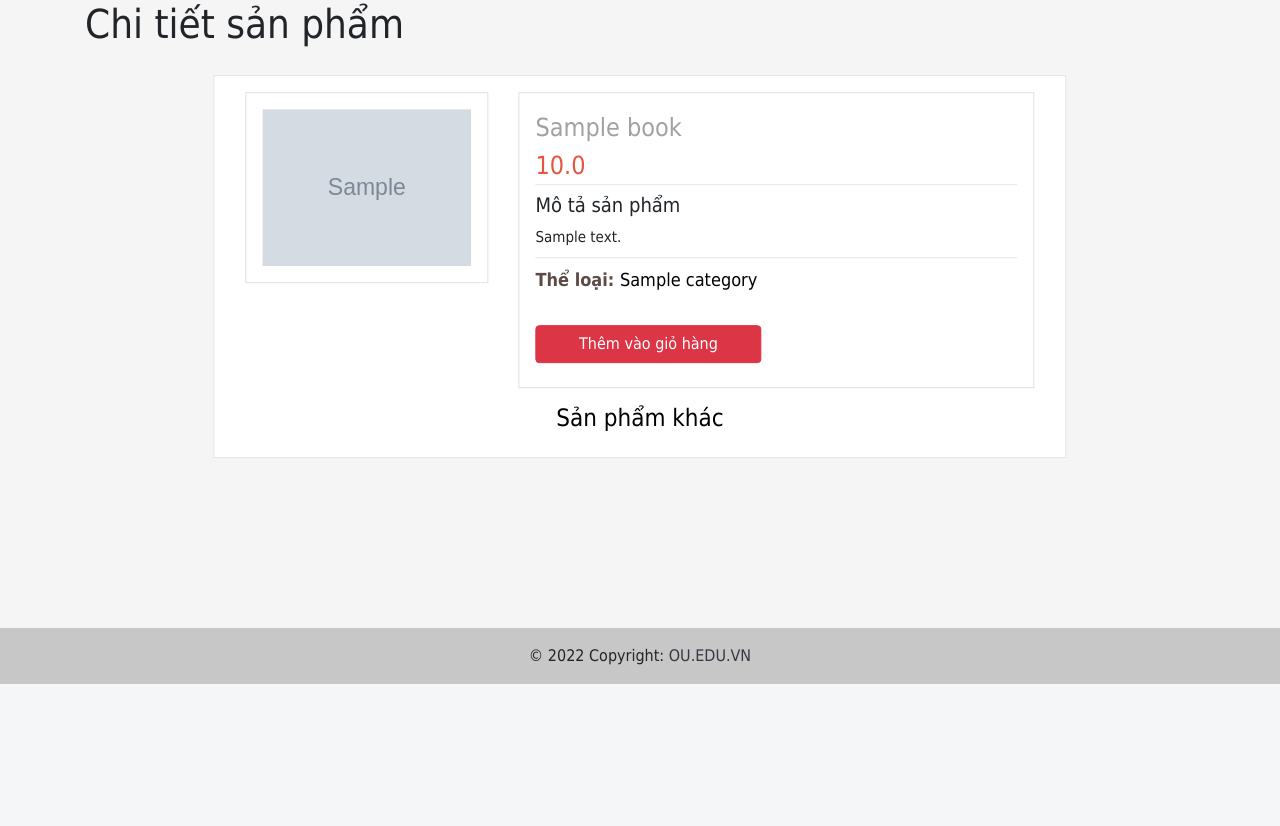
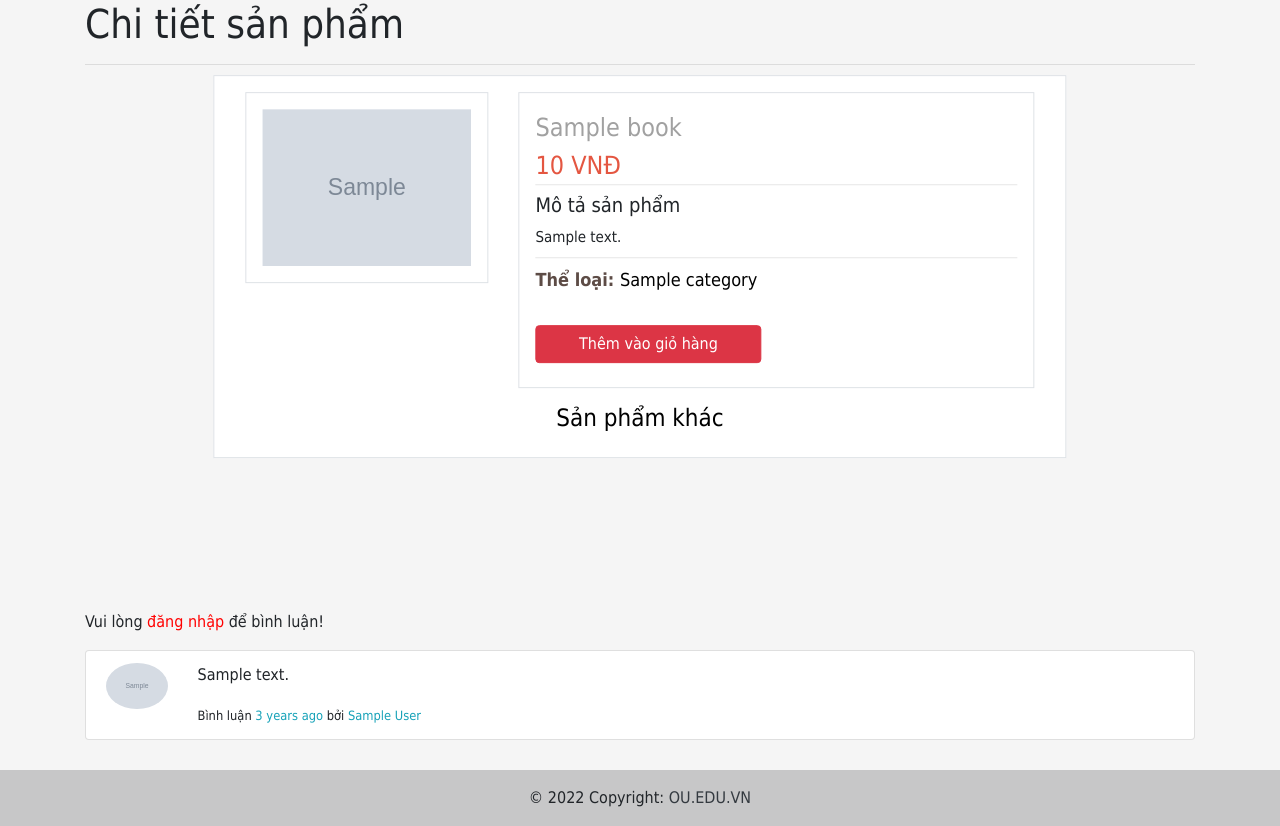
Before and after one commit to tdkhoa2002/quanlynhasach, a Flask app: page /books/1 in a window 1280 px wide. Shown: the part 178-1004 px from the top of the page. Before the commit the page ends 862 px from the top, so only its background shows below. Run offline with Flask 3, Linux system fonts and the light colour scheme; tables that the repository leaves empty hold one stand-in row (values such as "Sample post"); grey boxes marked "Sample" are stand-in pictures; some libraries are stand-ins or nearby versions.

Commit message:
add comment

```diff
--- a/managementbook/index.py
+++ b/managementbook/index.py
@@ -87,7 +87,8 @@
                     res = cloudinary.uploader.upload(avatar)
                     avatar_path = res['secure_url']
 
-                utils.add_user(name=name, username=username, phone=phone, password=password, email=email, avatar=avatar_path)
+                utils.add_user(name=name, username=username, phone=phone, password=password, email=email,
+                               avatar=avatar_path)
                 return redirect(url_for('index'))
             else:
                 err_msg = "Xác nhận mật khẩu không đúng"
@@ -166,7 +167,7 @@
 
 @app.route('/api/cart/<book_id>', methods=['DELETE'])  # /api/cart/${book_id}
 def delete_cart(book_id):
-    key = app.config['CART_KEY'] # 'cart'
+    key = app.config['CART_KEY']  # 'cart'
     cart = session.get(key)
 
     if cart and book_id in cart:
@@ -175,6 +176,45 @@
     session[key] = cart
 
     return jsonify(utils.cart_stats(cart=cart))
+
+
+@app.route('/api/books/<book_id>/comments')  # /api/products/<book_id>/comments
+def comments(book_id):
+    data = []
+    for cmt in utils.load_comments(book_id=book_id):
+        data.append({
+            'id': cmt.id,
+            'content': cmt.content,
+            'created_date': str(cmt.created_date),
+            'user': {
+                'name': cmt.user.name,
+                'avatar': cmt.user.avatar
+            }
+        })
+
+    return jsonify(data)
+
+
+@app.route('/api/books/<book_id>/comments', methods=['post'])
+def add_comment(book_id):
+    try:
+        c = utils.save_comment(book_id=book_id, content=request.json['content'])
+
+    except:
+        return jsonify({'status': 500})
+
+    return jsonify({
+        'status': 204,
+        'comment': {
+            'id': c.id,
+            'content': c.content,
+            'created_date': str(c.created_date),
+            'user': {
+                'name': c.user.name,
+                'avatar': c.user.avatar
+            }
+        }
+    })
 
 
 @app.route("/api/pay")
--- a/managementbook/models.py
+++ b/managementbook/models.py
@@ -40,6 +40,7 @@
     created_date = Column(DateTime, default=datetime.now())
     category_id = Column(Integer, ForeignKey(Category.id), nullable=False)
     receipt_details = relationship('ReceiptDetails', backref='book', lazy=True)
+    comments = relationship('Comment', backref='book', lazy=True)
 
     def __str__(self):
         return self.name
@@ -56,6 +57,7 @@
     joined_date = Column(DateTime, default=datetime.now())
     user_role = Column(Enum(UserRole), default=UserRole.user)
     receipts = relationship('Receipt', backref='user', lazy=True)
+    comments = relationship('Comment', backref='user', lazy=True)
 
 
 class Receipt(BaseModel):
@@ -69,6 +71,13 @@
     price = Column(Float, default=0)
     book_id = Column(Integer, ForeignKey(Book.id), nullable=False)
     receipt_id = Column(Integer, ForeignKey(Receipt.id), nullable=False)
+
+
+class Comment(BaseModel):
+    content = Column(String(255), nullable=False)
+    created_date = Column(DateTime, default=datetime.now())
+    user_id = Column(Integer, ForeignKey(User.id), nullable=False)
+    book_id = Column(Integer, ForeignKey(Book.id), nullable=False)
 
 
 if __name__ == '__main__':
@@ -130,4 +139,8 @@
                  user_role=UserRole.admin,
                  avatar="https://res.cloudinary.com/de3yhowd4/image/upload/v1669481858/dxyigbm1fnl2dmokkeh2.jpg")
         db.session.add(u)
+        cmt1 = Comment(content='Sach nay hay qua', user_id=1, book_id=1)
+        cmt2 = Comment(content='Xung dang de mua', user_id=1, book_id=1)
+
+        db.session.add_all([cmt1, cmt2])
         db.session.commit()
--- a/managementbook/static/css/details.css
+++ b/managementbook/static/css/details.css
@@ -1,10 +1,6 @@
 body {
     font-family: 'Roboto Condensed', sans-serif;
     background-color: #f5f5f5;
-}
-
-footer{
-    margin-top: 580px;
 }
 
 .hedding {
@@ -51,3 +47,7 @@
     width: 100%;
     height: 200px;
 }
+
+#comment-box {
+    margin-top: 545px;
+}
--- /dev/null
+++ b/managementbook/static/js/details.js
@@ -0,0 +1,71 @@
+function spinner(status="block") {
+    let s = document.getElementsByClassName("spinner")
+    for (let i = 0; i < s.length; i++)
+        s[i].style.display = status
+}
+///api/books/<book_id>/comments
+function loadComments(book_id) {
+    spinner()
+    fetch(`/api/books/${book_id}/comments`).then(res => res.json()).then(data => {
+        spinner("none")
+        let h = ""
+        data.forEach(c => {
+            h += `
+            <li class="list-group-item">
+              <div class="row">
+                  <div class="col-md-1 col-sm-4">
+                      <img src="${c.user.avatar}"
+                        class="rounded-circle img-fluid" width="100%" />
+                  </div>
+                  <div class="col-md-11 col-sm-8">
+                      <p>${c.content}</p>
+                      <small>Bình luận <span class="text-info">${moment(c.created_date).locale('vi').fromNow()}</span> bởi <span class="text-info">${c.user.name}</span></small>
+                  </div>
+              </div>
+            </li>
+            `
+        })
+
+        let d = document.getElementById("comments")
+        d.innerHTML = h
+    })
+
+
+}
+
+///api/books/<book_id>/comments
+function addComment(book_id) {
+    spinner()
+     fetch(`/api/books/${book_id}/comments`, {
+        method: "post",
+        body: JSON.stringify({
+            "content": document.getElementById('comment-content').value
+        }),
+        headers: {
+            "Content-Type": "application/json"
+        }
+    }).then(res => res.json()).then(data => {
+        spinner("none")
+        if (data.status === 204) {
+            let c = data.comment
+            let h = `
+            <li class="list-group-item">
+              <div class="row">
+                  <div class="col-md-1 col-sm-4">
+                      <img src="${c.user.avatar}"
+                        class="rounded-circle img-fluid" width="100%" />
+                  </div>
+                  <div class="col-md-11 col-sm-8">
+                      <p>${c.content}</p>
+                      <small>Bình luận <span class="text-info">${moment(c.created_date).locale('vi').fromNow()}</span> bởi <span class="text-info">${c.user.name}</span></small>
+                  </div>
+              </div>
+            </li>
+            `
+            let d = document.getElementById("comments")
+            d.innerHTML = h + d.innerHTML
+        } else
+            alert("Hệ thống đang có lỗi!")
+
+    }) // js promise
+}
--- a/managementbook/templates/details.html
+++ b/managementbook/templates/details.html
@@ -20,7 +20,7 @@
                             <p class="m-0 p-0">{{ book.name }}</p>
                         </div>
                         <div class="col-lg-12">
-                            <p class="m-0 p-0 price-pro">{{ book.price }}</p>
+                            <p class="m-0 p-0 price-pro">{{ "{:,.0f}".format(book.price) }} VNĐ</p>
                             <hr class="p-0 m-0">
                         </div>
                         <div class="col-lg-12 pt-2">
@@ -49,4 +49,32 @@
         </div>
     </div>
 </div>
+<hr>
+{% if current_user.is_authenticated %}
+<div style="margin-top: 545px;">
+    <div class="form-group">
+        <textarea class="form-control" id="comment-content" placeholder="Nội dung bình luận"></textarea>
+    </div>
+    <div class="mt-1">
+        <input type="button" onclick="addComment({{ book.id }})" value="Thêm bình luận" class="btn btn-info" />
+    </div>
+</div>
+{% else %}
+<div id="comment-box">
+    <p>Vui lòng <a href="/login?next=/products/{{ book.id }}" style="text-decoration: none; color: red;">đăng nhập</a> để bình luận!</p>
+    {% endif %}
+    <div class="spinner-grow text-primary spinner"></div>
+    <div class="mt-2">
+        <ul class="list-group" id="comments"></ul>
+    </div>
+</div>
 {% endblock %}
+
+{% block js %}
+<script src="{{ url_for('static', filename='js/details.js') }}"></script>
+<script>
+    window.onload = () => {
+        loadComments({{ book.id }})
+    }
+</script>
+{% endblock %}
--- a/managementbook/templates/layout/base.html
+++ b/managementbook/templates/layout/base.html
@@ -19,6 +19,7 @@
 
     <script src="https://kit.fontawesome.com/5b74b58050.js" crossorigin="anonymous"></script>
     <script src="{{ url_for('static', filename='js/cart.js') }}"></script>
+    <script src="https://cdnjs.cloudflare.com/ajax/libs/moment.js/2.29.4/moment.min.js"></script>
 
     {% block css %} {% endblock %}
     {% block js %} {% endblock %}
--- a/managementbook/utils.py
+++ b/managementbook/utils.py
@@ -2,7 +2,7 @@
 from sqlalchemy import func
 
 from managementbook import db, app
-from managementbook.models import User, UserRole, Category, Book, Receipt, ReceiptDetails
+from managementbook.models import User, UserRole, Category, Book, Receipt, ReceiptDetails, Comment
 import hashlib
 
 
@@ -20,9 +20,9 @@
 
 
 def stats_revenue(kw=None, from_date=None, to_date=None):
-    query = db.session.query(Book.id, Book.name, func.sum(ReceiptDetails.quantity*ReceiptDetails.price))\
-                      .join(ReceiptDetails, ReceiptDetails.book_id.__eq__(Book.id))\
-                      .join(Receipt, ReceiptDetails.receipt_id.__eq__(Receipt.id))
+    query = db.session.query(Book.id, Book.name, func.sum(ReceiptDetails.quantity * ReceiptDetails.price)) \
+        .join(ReceiptDetails, ReceiptDetails.book_id.__eq__(Book.id)) \
+        .join(Receipt, ReceiptDetails.receipt_id.__eq__(Receipt.id))
 
     if kw:
         query = query.filter(Book.name.contains(kw))
@@ -37,9 +37,9 @@
 
 
 def count_product_by_cate():
-    return db.session.query(Category.id, Category.name, func.count(Book.id))\
-             .join(Book, Book.category_id.__eq__(Category.id), isouter=True)\
-             .group_by(Category.id).all()
+    return db.session.query(Category.id, Category.name, func.count(Book.id)) \
+        .join(Book, Book.category_id.__eq__(Category.id), isouter=True) \
+        .group_by(Category.id).all()
 
 
 def check_user_login(username, password):
@@ -104,3 +104,14 @@
             db.session.add(d)
 
         db.session.commit()
+
+
+def load_comments(book_id):
+    return Comment.query.filter(Comment.book_id.__eq__(book_id)).order_by(-Comment.id).all()
+
+
+def save_comment(content, book_id):
+    cmt = Comment(content=content, book_id=book_id, user=current_user)
+    db.session.add(cmt)
+    db.session.commit()
+    return cmt
```
